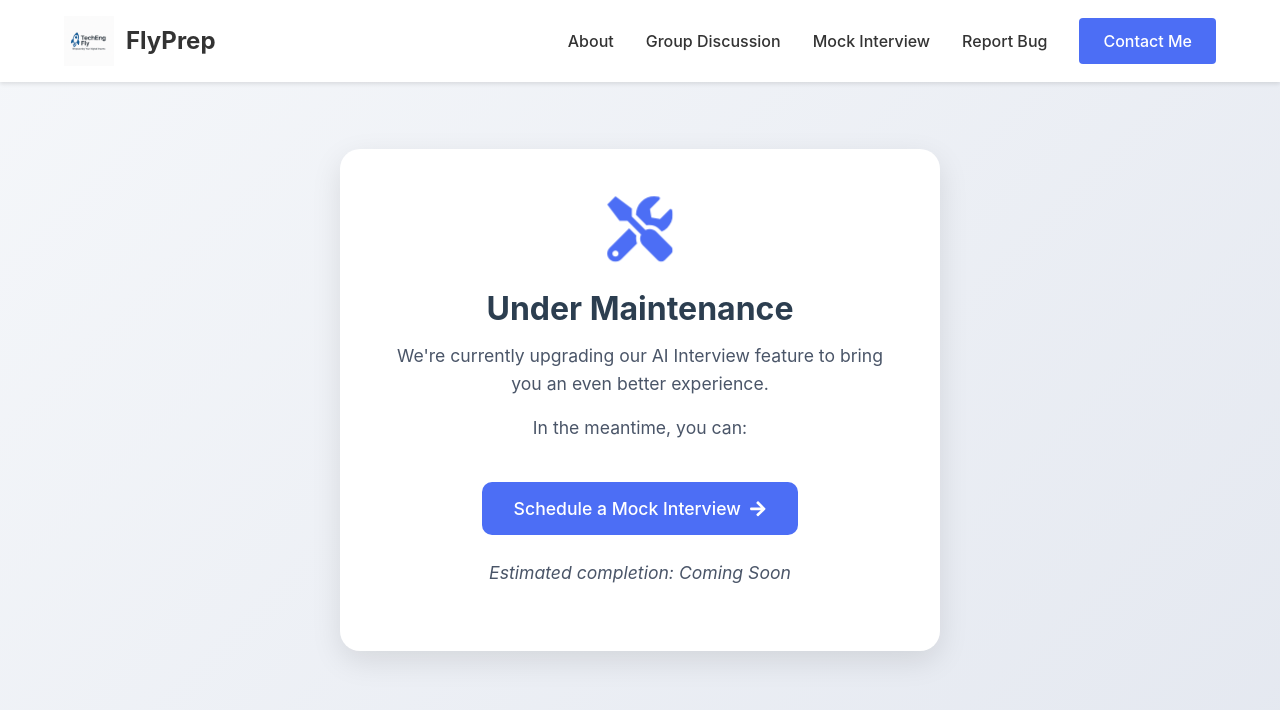
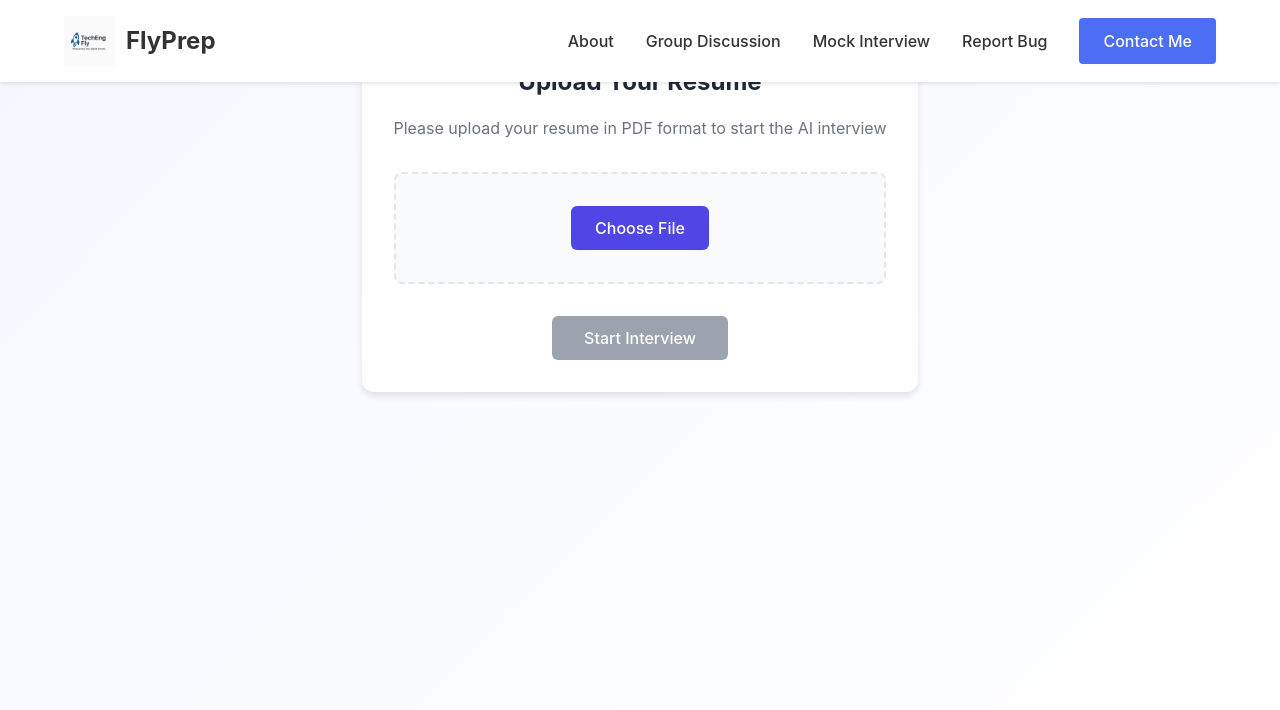
Before and after one commit to arunjadaun2002/FlyPrep, a React (Vite) app in the folder frontend/: page /ai-interview in a window 1280 px wide. Shown: the top 710 px of the page. Built offline with nearby package versions, Linux system fonts and the light colour scheme.

Commit message:
every thing working fine

```diff
--- a/frontend/src/components/AIInterview.jsx
+++ b/frontend/src/components/AIInterview.jsx
@@ -1,5 +1,4 @@
 import { useRef, useState } from 'react';
-import { FaArrowRight, FaTools } from 'react-icons/fa';
 import { useNavigate } from 'react-router-dom';
 import { aiInterviewService } from '../services/aiInterview';
 import styles from './AIInterview.module.css';
@@ -110,29 +109,6 @@ const AIInterview = () => {
     setInterviewStarted(false);
   };
 
-  // Maintenance message component
-  const MaintenanceMessage = () => (
-    <div className={styles.maintenanceContainer}>
-      <div className={styles.maintenanceCard}>
-        <FaTools className={styles.maintenanceIcon} />
-        <h1>Under Maintenance</h1>
-        <p>We're currently upgrading our AI Interview feature to bring you an even better experience.</p>
-        <p>In the meantime, you can:</p>
-        <button
-          className={styles.scheduleButton}
-          onClick={() => navigate('/schedule-interview')}
-        >
-          Schedule a Mock Interview
-          <FaArrowRight />
-        </button>
-        <p className={styles.estimatedTime}>Estimated completion: Coming Soon</p>
-      </div>
-    </div>
-  );
-
-  // Show maintenance message instead of the actual component
-  return <MaintenanceMessage />;
-
   return (
     <div className={styles.container}>
       {error && <div className={styles.error}>{error}</div>}
--- a/frontend/src/components/GroupDiscussion.jsx
+++ b/frontend/src/components/GroupDiscussion.jsx
@@ -1,6 +1,5 @@
 import { JitsiMeeting } from '@jitsi/react-sdk';
 import { useCallback, useEffect, useRef, useState } from 'react';
-import { FaArrowRight, FaTools } from 'react-icons/fa';
 import { useNavigate } from 'react-router-dom';
 import { createRoom, getRoom, joinRoom, updateParticipant } from '../services/api';
 import { socketService } from '../services/socket';
@@ -66,29 +65,6 @@ const formatTime = (seconds) => {
 const GroupDiscussion = () => {
   const navigate = useNavigate();
 
-  // Maintenance message component
-  const MaintenanceMessage = () => (
-    <div className={styles.maintenanceContainer}>
-      <div className={styles.maintenanceCard}>
-        <FaTools className={styles.maintenanceIcon} />
-        <h1>Under Maintenance</h1>
-        <p>We're currently upgrading our Group Discussion feature to bring you an even better experience.</p>
-        <p>In the meantime, you can:</p>
-        <button
-          className={styles.scheduleButton}
-          onClick={() => navigate('/schedule-interview')}
-        >
-          Schedule a Mock Interview
-          <FaArrowRight />
-        </button>
-        <p className={styles.estimatedTime}>Estimated completion: Coming Soon</p>
-      </div>
-    </div>
-  );
-
-  // Show maintenance message instead of the actual component
-  return <MaintenanceMessage />;
-
   const [step, setStep] = useState(1); // 1: Name, 2: Join/Create, 3: Room Setup, 4: Preparation, 5: Discussion
   const [name, setName] = useState('');
   const [roomId, setRoomId] = useState('');
@@ -128,7 +104,6 @@ const GroupDiscussion = () => {
   const [activeSpeaker, setActiveSpeaker] = useState(null);
   const [audioLevels, setAudioLevels] = useState({});
 
-  const videoRef = useRef(null);
   const streamRef = useRef(null);
 
   // Define cleanupStream first
@@ -139,9 +114,6 @@ const GroupDiscussion = () => {
         track.stop();
       });
       streamRef.current = null;
-    }
-    if (videoRef.current) {
-      videoRef.current.srcObject = null;
     }
     setLocalStream(null);
     setIsStreamInitialized(false);
@@ -201,27 +173,11 @@ const GroupDiscussion = () => {
         streamRef.current = stream;
         setLocalStream(stream);
 
-        // Set the stream to the video element
-        if (videoRef.current) {
-          console.log('Setting stream to video element');
-          videoRef.current.srcObject = stream;
-          videoRef.current.muted = false;
-
-          try {
-            await videoRef.current.play();
-            console.log('Video playing successfully');
-            setIsStreamInitialized(true);
-            setIsCameraOn(true);
-            setIsMicOn(true);
-            setStreamError(null);
-          } catch (err) {
-            console.error('Error playing video:', err);
-            setStreamError(err.message);
-          }
-        } else {
-          console.error('Video element not found');
-          setStreamError('Video element not found');
-        }
+        // Stream is ready for Jitsi Meet
+        setIsStreamInitialized(true);
+        setIsCameraOn(true);
+        setIsMicOn(true);
+        setStreamError(null);
       } catch (error) {
         console.error('Error setting up stream:', error);
         setStreamError(error.message);
```
Also changed, not shown: 1 other file (tests, documents, lock files or other folders).
